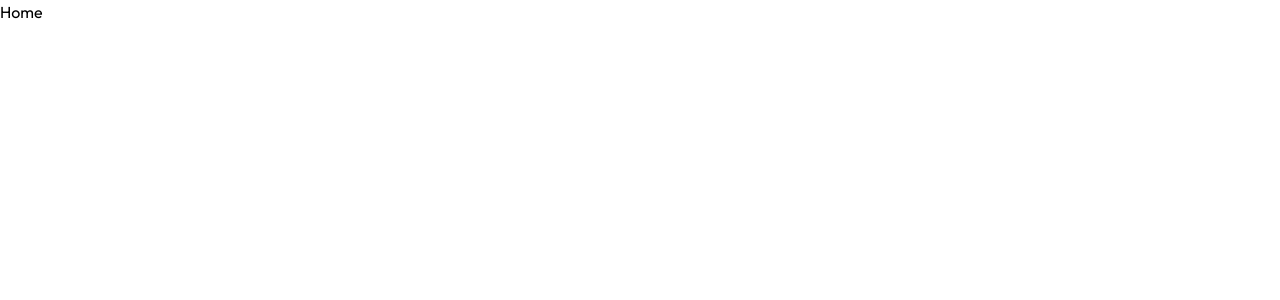
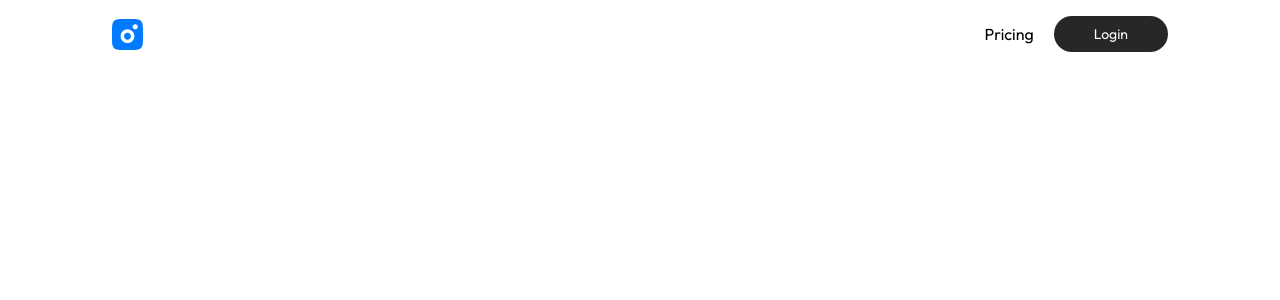
Before and after one commit to Gadnadj/Aeonia-Ai-Image-Generator, a React (Vite) app: page / in a window 1280 px wide. Shown: the top 300 px of the page. Built offline with nearby package versions, Linux system fonts and the light colour scheme.

Commit message:
add path

```diff
--- a/src/App.tsx
+++ b/src/App.tsx
@@ -3,12 +3,14 @@ import { Routes, Route } from 'react-router-dom';
 import Home from './pages/Home';
 import Result from './pages/Result';
 import BuyCredit from './pages/BuyCredit';
+import NavBar from './components/NavBar';
 
 function App() {
   const [count, setCount] = useState(0);
 
   return (
-    <div>
+    <div className='px-4 sm:px-10 md:px-14 lg:px-28 min-h-screen bg-gradient-to-b frm-teal-50 to-orange-50'>
+      <NavBar />
       <Routes>
         <Route path='/' element={<Home />} />
         <Route path='/result' element={<Result />} />
--- /dev/null
+++ b/src/components/NavBar.tsx
@@ -0,0 +1,31 @@
+import { Link, useNavigate } from 'react-router-dom';
+import Logo from '../assets/logo_icon.svg';
+import { useState } from 'react';
+
+const NavBar = () => {
+
+    const [user, setUser] = useState();
+    const navigate = useNavigate();
+
+    return (
+        <div className='flex items-center justify-between py-4'>
+            <Link to='/'>
+                <img src={Logo} alt="w-28 sm:w-32 lg:w-40" />
+            </Link>
+
+            <div>
+                {user ?
+                    <div></div>
+                    :
+                    <div className='flex items-center gap-2 sm:gap-5'>
+                        <p onClick={() => navigate('/buy-credit')} className='cursor-pointer'>Pricing</p>
+                        <button className='bg-zinc-800 text-white px-7 py-2 sm:px-10 text-sm rounded-full'>Login</button>
+                    </div>
+                }
+            </div>
+
+        </div >
+    );
+};
+
+export default NavBar;
--- a/src/pages/Home.tsx
+++ b/src/pages/Home.tsx
@@ -4,7 +4,7 @@ type Props = {}
 
 const Home = (props: Props) => {
     return (
-        <div>Home</div>
+        <div></div>
     );
 };
 
```
